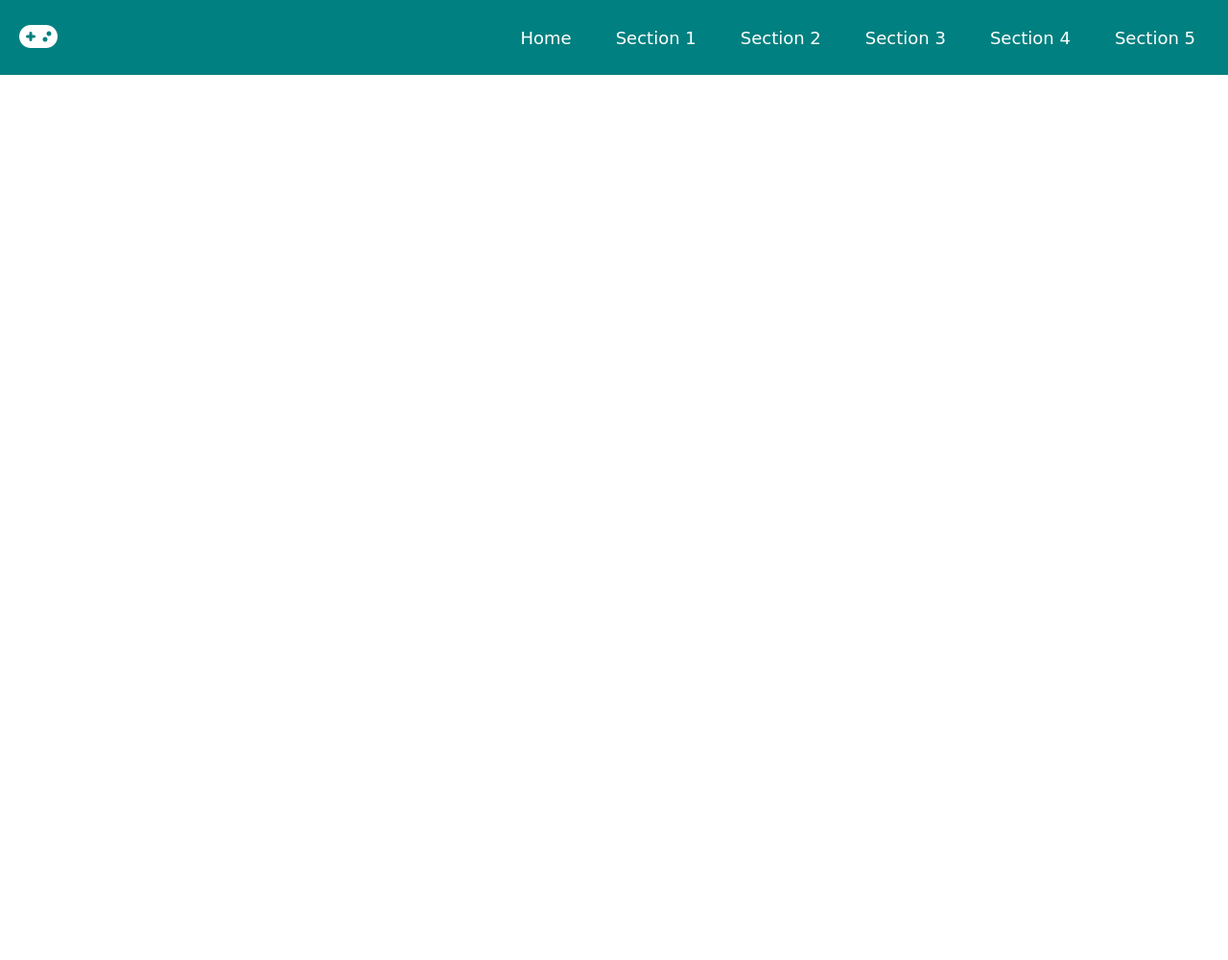
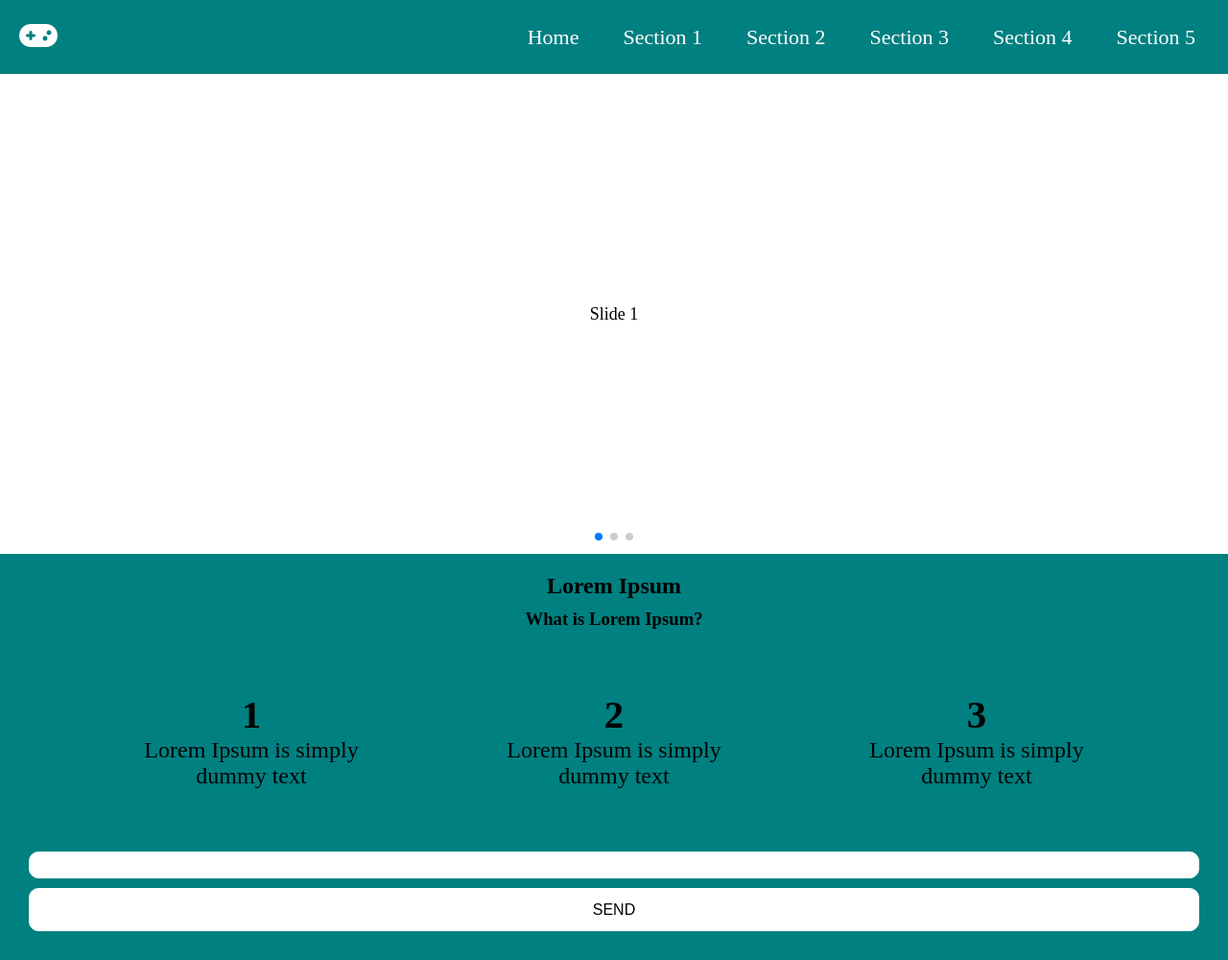
Before and after one commit to RickTC/Landing_page_template, a website: page index.html in a window 1280 px wide. Shown: the whole page at 96% size. Before the commit the page ends 800 px from the top, so only its background shows below. Drawn offline with nearby package versions, Linux system fonts and the light colour scheme.

Commit message:
se continua realizando la pagina de 0 se deja listo secciones de slide e info lista en movil y se hacen ajustes para desktop

```diff
--- a/css/style_.css
+++ b/css/_.css
@@ -120,6 +120,7 @@ input[type="checkbox"] {
     left: 0;
     text-align: center;
     padding: 16px 0;
+    z-index: 2;
   }
 
   .menu li:hover {
@@ -144,9 +145,100 @@ input[type="checkbox"] {
     left: 50%;
     top: 30px;
     transform: translateX(35%);
+    z-index: 3;
   }
 
   .dropdown-menu li:hover {
     background-color: #4c9e9e;
   }
 }
+
+
+/* TEST NAV EFECTO CHIDO  */
+
+
+nav{
+  background-color: teal;
+  height: 70px;
+}
+
+#menuToggle {
+  display: flex;
+  flex-direction: column;
+  position: relative;
+  top: 5px;
+  left: 25px;
+  z-index: 2;
+  -webkit-user-select: none;
+  user-select: none;
+}
+
+#menuToggle input {
+  display: flex;
+  width: 40px;
+  height: 40px;
+  position: absolute;
+  cursor: pointer;
+  opacity: 0;
+  z-index: 3;
+}
+
+#menuToggle span {
+  display: flex;
+  width: 29px;
+  height: 2px;
+  margin-bottom: 5px;
+  position: relative;
+  background: #ffffff;
+  border-radius: 3px;
+  z-index: 2;
+  transform-origin: 5px 0px;
+  transition: transform 0.5s cubic-bezier(0.77, 0.2, 0.05, 1),
+    background 0.5s cubic-bezier(0.77, 0.2, 0.05, 1), opacity 0.55s ease;
+}
+
+#menuToggle span:first-child {
+  transform-origin: 0% 0%;
+}
+
+#menuToggle span:nth-last-child(2) {
+  transform-origin: 0% 100%;
+}
+
+#menuToggle input:checked ~ span {
+  opacity: 1;
+  transform: rotate(45deg) translate(-3px, -1px);
+  background: #36383f;
+}
+#menuToggle input:checked ~ span:nth-last-child(3) {
+  opacity: 0;
+  transform: rotate(0deg) scale(0.2, 0.2);
+}
+
+#menuToggle input:checked ~ span:nth-last-child(2) {
+  transform: rotate(-45deg) translate(0, -1px);
+}
+
+#menu {
+  position: absolute;
+  width: 100vw;/*180px;*/
+  height: 100vh;/*400px;*/
+  box-shadow: 0 0 10px #85888c;
+  margin: -50px 0 0 -50px;
+  padding: 50px;
+  padding-top: 125px;
+  background-color: #f5f6fa;
+  -webkit-font-smoothing: antialiased;
+  transform-origin: 0% 0%;
+  transform: translate(-100%, 0);
+  transition: transform 0.5s cubic-bezier(0.77, 0.2, 0.05, 1);
+}
+
+#menu li {
+  padding: 10px 0;
+  transition-delay: 2s;
+}
+
+#menuToggle input:checked ~ ul {
+  transform: none;
+}
--- a/css/style.css
+++ b/css/style.css
@@ -5,11 +5,24 @@
   box-sizing: border-box;
 }
 body {
-  font-family: cursive;
+  font-family: 'work sans', sans serif;
 }
 a {
   text-decoration: none;
+  opacity: 1;
+  font-family: 'work sans', sans serif;
+  font-size: 22px;
+  font-weight: 400;
+  transition: 200ms;
 }
+
+/* a:hover {
+  opacity: 0.5;
+}
+ul {
+  padding: 0;
+  list-style-type: 0;
+} */
 li {
   list-style: none;
 }
@@ -82,6 +95,12 @@ li {
   display: block;
 }
 
+.hero-banner {
+  width: 100%;
+  height: 500px;
+  margin: 0px auto;
+}
+
 /*RESPONSIVE NAVBAR MENU STARTS*/
 /* CHECKBOX HACK */
 input[type="checkbox"] {
@@ -90,12 +109,89 @@ input[type="checkbox"] {
 /*HAMBURGER MENU*/
 .hamburger {
   display: none;
-  font-size: 24px;
+  font-size: 45px;
   user-select: none;
 }
 
-/* APPLYING MEDIA QUERIES */
-@media (max-width: 768px) {
+.info--wrapper{
+  width: 100%;
+  padding: 10px;
+  background-color: teal;
+}
+
+.info--section{
+  display: inline-flex;
+  justify-content: space-between;
+  margin: 0 5%;
+}
+
+.info--header{
+  width: 100%;
+  text-align: center;
+}
+
+.info--header h2, h3{
+  margin: 10px auto;
+}
+
+.info--div{
+  width: 100%;
+  margin: 10px auto;
+  padding: 45px;
+  text-align: center;
+  font-size: 1.5em;
+}
+
+.info--div span{
+  font-weight: bold;
+  font-size: 1.7em;
+}
+
+.info--contact{
+  margin: 0 10px;
+  padding: 10px;
+}
+
+.info--contact__btn,
+.info--div__btn{
+  width: 100%;
+  height: 45px;
+  border-radius: 10px;
+  background-color: #ffffff;
+  margin: 10px auto;
+  font-size: 1em;
+  border: 1px solid white;
+ }
+
+.info--contact input{
+  border: 1px solid white;
+  border-radius: 10px;
+  height: 28px;
+  width: 100%;
+}
+
+.info--div input{
+  border: 1px solid white;
+  border-radius: 10px;
+  height: 28px;
+  width: 100%;
+}
+
+
+ .info--img{
+   padding: 0px;
+ }
+
+ .info--img img{
+    width: 100%;
+ }
+
+ p.info {
+  text-align: start;
+ }
+
+/* APPLYING MEDIA QUERIES NAV MENU  */
+@media (max-width: 929px) {
   .menu {
     display: none;
     position: absolute;
@@ -104,6 +200,7 @@ input[type="checkbox"] {
     left: 0;
     text-align: center;
     padding: 16px 0;
+    z-index: 2;
   }
   .menu li:hover {
     display: inline-block;
@@ -119,12 +216,32 @@ input[type="checkbox"] {
   .hamburger {
     display: block;
   }
-  .dropdown {
-    left: 50%;
+  .dropdown{
+    right: 0;
     top: 30px;
     transform: translateX(35%);
+    z-index: 3;
   }
   .dropdown li:hover {
     background-color: #4c9e9e;
   }
+
+  .hero-banner {
+    height: 250px;
+  }
+
+  .info--section{
+    display: list-item;
+    margin: 0px;
+  }
+
+  .info--div{
+    padding: 25px;
+    height: 160px;
+    margin: 10px 0;
+    border-bottom: solid 2px white;
+  }
+
+
+
 }
--- a/index.html
+++ b/index.html
@@ -11,15 +11,13 @@
     <link href="./css/swiper.css" rel="stylesheet">
 </head>
 <body>
-    <nav class="navbar">
+    <nav class="navbar" role="navigation">
         <div class="logo">
             <i class="fa-solid fa-gamepad"></i>
         </div>
-
-        <ul class="nav-links">
+        <ul class="nav-links" id="menu">
             <input type="checkbox" id="checkbox_toggle" />
             <label for="checkbox_toggle" class="hamburger">&#9776;</label>
-
             <div class="menu">
                 <li> <a href="http://localhost/truskin_training/">Home</a> </li>
                 <li> <a href="http://localhost/truskin_training/">Section 1</a> </li>
@@ -44,33 +42,73 @@
             </div>
         </ul>
     </nav>
-
-
-
-    <!-- <div class="hero-banner">
+    <div class="content">
+        <div class="hero-banner">
             <div class="swiper mySwiper">
                 <div class="swiper-wrapper">
                 <div class="swiper-slide">Slide 1</div>
                 <div class="swiper-slide">Slide 2</div>
                 <div class="swiper-slide">Slide 3</div>
-              <div class="swiper-slide">Slide 4</div>
-              <div class="swiper-slide">Slide 5</div>
-              <div class="swiper-slide">Slide 6</div>
-              <div class="swiper-slide">Slide 7</div>
-              <div class="swiper-slide">Slide 8</div>
-              <div class="swiper-slide">Slide 9</div>
                 </div>
-            <div class="swiper-button-next"></div>
-            <div class="swiper-button-prev"></div>
-            <div class="swiper-pagination"></div>
+                <!-- <div class="swiper-button-next"></div>
+                <div class="swiper-button-prev"></div> -->
+                <div class="swiper-pagination"></div> -->
             </div>
         </div>
-     -->
-    <div class=""></div>
-    <div class=""></div>
+        <div class="info--wrapper">
+            <div class="info--header">
+                <h2>Lorem Ipsum</h2>
+                <h3>What is Lorem Ipsum?</h3>
+            </div>
+            <div class="info--section">
+                <div class="info--div">
+                        <span>1</span>
+                        <p>Lorem Ipsum is simply dummy text</p>
+                </div>
+                <div class="info--div">
+                        <span>2</span>
+                        <p>Lorem Ipsum is simply dummy text</p>
+                </div>
+                <div class="info--div">
+                        <span>3</span>
+                        <p>Lorem Ipsum is simply dummy text</p>
+                </div>
+            </div>
+            <div class="info--contact">
+                <div>
+                    <input type="text" class="mail">
+                    <button type="button" class="info--contact__btn">SEND</button>
+                </div>
+            </div>
+        </div>
+
+        <!-- <div class="info--wrapper">
+            <div class="info--section info--img">
+                <img src="./assets/0112-IT-ActualizacionWallpapers-pc.jpg" alt="">
+            </div>
+
+            <div class="info--section">
+                <div class="info--div">
+                    <p class="info">Lorem Ipsum is simply dummy text</p>
+                    <p class="info">note note note note</p>
+                </div>
+            </div>
+        </div>
+
+        <div class="info--wrapper">
+            <div class="info--section">
+                <div class="info--div">
+                    <button type="button" class="info--div__btn">Buy</button>
+                    <p class="info">Lorem Ipsum is simply dummy text</p>
+                    <p class="info">note note note note</p>
+                </div>
+            </div>
+        </div> -->
+
+    </div>
+
 
     <script src="https://unpkg.com/swiper@8/swiper-bundle.min.js"></script>
-
     <script src="./js/swiper.js"></script>
 
 </body>
```
Also changed, not shown: _test.html (added, +14 -0 lines), assets/0112-IT-ActualizacionWallpapers-pc.jpg (added). Lines whose indentation alone changed are shown as unchanged.
